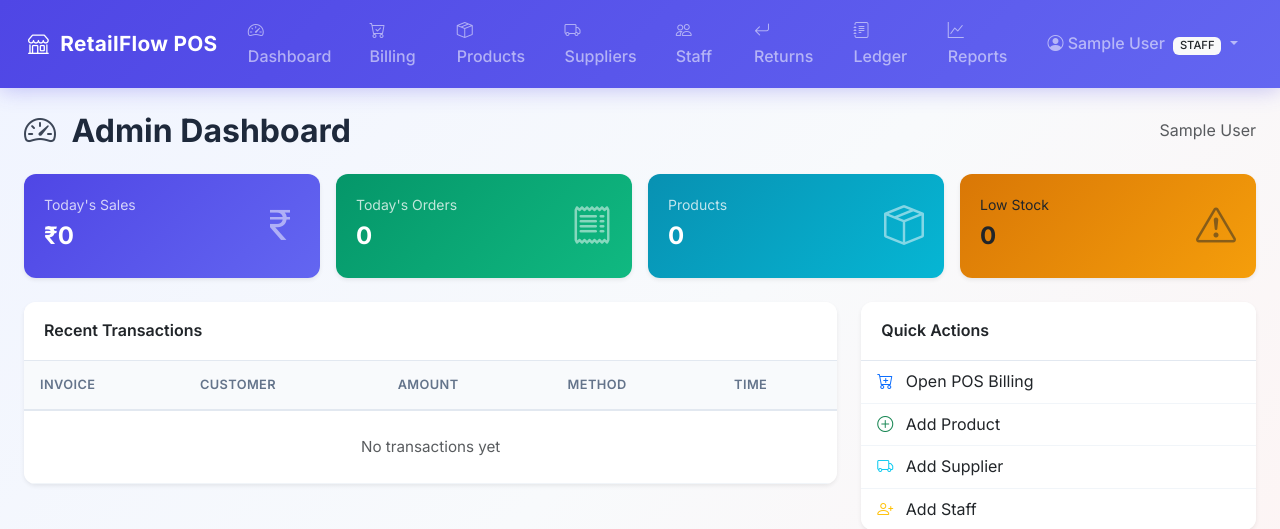
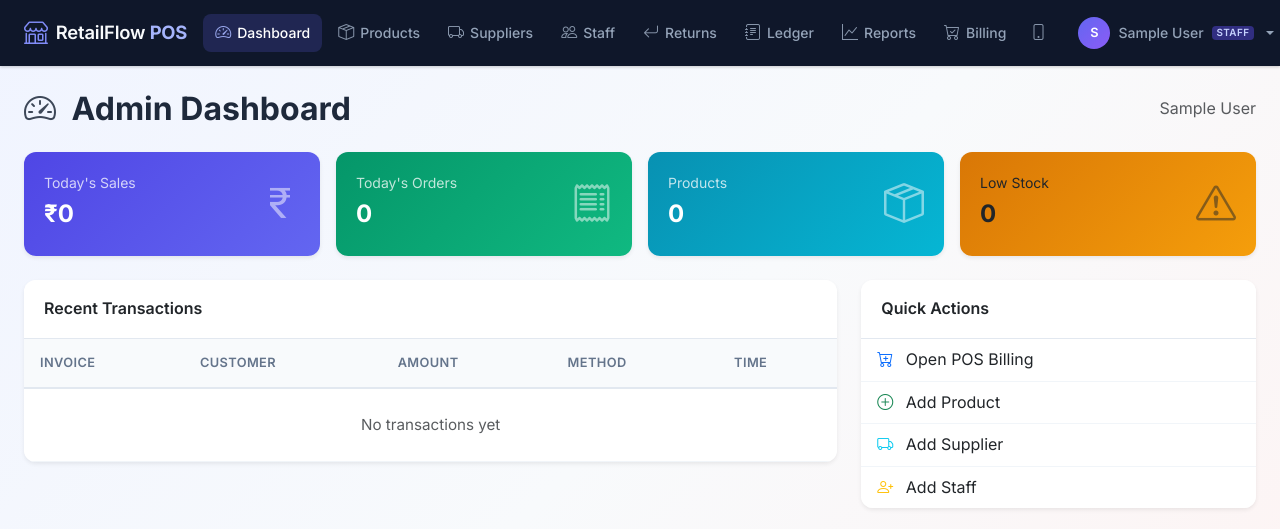
Before and after one commit to sabith-dev/RetailFlowPOS, a Django app: page /admin/ in a window 1280 px wide. Shown: the top 529 px of the page. Run offline with Django 5.2, Linux system fonts and the light colour scheme; the visitor is signed in with stand-in values (Sample User, id 1); data comes from the database, SQL or seed files in the repository; data that the repository does not hold is empty.

Commit message:
Update project features and UI

```diff
--- a/static/css/style.css
+++ b/static/css/style.css
@@ -36,37 +36,130 @@ body {
     line-height: 1.6;
 }
 
-/* ---------- Navbar ---------- */
+/* ========== PROFESSIONAL NAVBAR STRUCTURE ========== */
 .navbar {
-    background: linear-gradient(135deg, var(--primary) 0%, #6366f1 100%) !important;
-    box-shadow: 0 2px 20px rgba(79, 70, 229, 0.3);
-    padding: 0.7rem 1rem;
+    background: #0f172a !important;
+    box-shadow: 0 1px 3px rgba(0, 0, 0, 0.2);
+    padding: 0.55rem 0;
+    min-height: 58px;
 }
 
 .navbar-brand {
+    font-weight: 600;
+    font-size: 1.15rem;
+    color: #f8fafc !important;
+    letter-spacing: -0.2px;
+}
+
+.navbar-brand strong {
     font-weight: 700;
-    font-size: 1.3rem;
-    letter-spacing: 0.3px;
+    color: #a5b4fc;
 }
 
 .navbar-brand i {
-    margin-right: 6px;
+    color: #818cf8;
 }
 
-.nav-link {
+.navbar .nav-link {
+    color: #94a3b8 !important;
     font-weight: 500;
+    font-size: 0.875rem;
+    padding: 0.4rem 0.75rem !important;
     border-radius: 8px;
-    padding: 0.45rem 0.9rem !important;
-    transition: var(--transition);
+    transition: all 0.15s ease;
+    display: flex;
+    align-items: center;
+    gap: 6px;
 }
 
-.nav-link:hover {
-    background: rgba(255, 255, 255, 0.15);
+.navbar .nav-link i {
+    font-size: 1rem;
+    opacity: 0.9;
+}
+
+.navbar .nav-link:hover {
+    color: #f1f5f9 !important;
+    background: rgba(255, 255, 255, 0.06);
+}
+
+.navbar .nav-link.active {
+    color: #ffffff !important;
+    background: rgba(99, 102, 241, 0.2);
+}
+
+.navbar .nav-link.active i {
+    color: #a5b4fc;
+}
+
+/* User avatar circle */
+.user-avatar {
+    width: 32px;
+    height: 32px;
+    border-radius: 50%;
+    background: linear-gradient(135deg, #6366f1, #8b5cf6);
+    color: white;
+    font-size: 0.8rem;
+    font-weight: 600;
+    display: flex;
+    align-items: center;
+    justify-content: center;
+    flex-shrink: 0;
 }
 
 .navbar .badge {
-    font-size: 0.7rem;
-    padding: 0.3em 0.6em;
+    font-size: 0.62rem;
+    padding: 0.25em 0.5em;
+    border-radius: 4px;
+    background: #312e81 !important;
+    color: #c7d2fe;
+    font-weight: 600;
+    letter-spacing: 0.4px;
+}
+
+/* Dropdown */
+.navbar .dropdown-menu {
+    background: #1e293b;
+    border: 1px solid rgba(255, 255, 255, 0.06);
+    border-radius: 10px;
+    box-shadow: 0 12px 40px rgba(0, 0, 0, 0.4);
+    padding: 0.4rem;
+    margin-top: 8px !important;
+}
+
+.navbar .dropdown-item {
+    color: #cbd5e1;
+    border-radius: 6px;
+    font-size: 0.875rem;
+    padding: 0.5rem 0.85rem;
+    display: flex;
+    align-items: center;
+}
+
+.navbar .dropdown-item:hover {
+    background: rgba(99, 102, 241, 0.15);
+    color: #fff;
+}
+
+.navbar .dropdown-item.text-danger:hover {
+    background: rgba(239, 68, 68, 0.15);
+    color: #fca5a5;
+}
+
+.navbar .dropdown-divider {
+    border-color: rgba(255, 255, 255, 0.06);
+    margin: 0.3rem 0;
+}
+
+/* Toggler for mobile */
+.navbar-toggler {
+    border: none;
+    padding: 0.25rem;
+}
+.navbar-toggler:focus {
+    box-shadow: none;
+}
+.navbar-toggler-icon {
+    filter: invert(1);
 }
 
 /* ---------- Cards ---------- */
--- a/templates/base.html
+++ b/templates/base.html
@@ -12,76 +12,123 @@
 </head>
 <body>
     {% if user.is_authenticated %}
-    <nav class="navbar navbar-expand-lg navbar-dark bg-primary sticky-top">
-        <div class="container-fluid">
-            <a class="navbar-brand fw-bold" href="{% url 'root' %}">
-                <i class="bi bi-shop"></i> RetailFlow POS
+        <nav class="navbar navbar-expand-lg sticky-top">
+            <div class="container-fluid px-3 px-lg-4">
+
+                <!-- Brand -->
+                <a class="navbar-brand d-flex align-items-center gap-2" href="{% url 'root' %}">
+                    <i class="bi bi-shop fs-4"></i>
+                    <span>RetailFlow <strong>POS</strong></span>
                 </a>
-            <button class="navbar-toggler" type="button" data-bs-toggle="collapse" data-bs-target="#nav">
+
+                <!-- Mobile toggle -->
+                <button class="navbar-toggler border-0" type="button" data-bs-toggle="collapse" data-bs-target="#mainNav">
                     <span class="navbar-toggler-icon"></span>
                 </button>
-            <div class="collapse navbar-collapse" id="nav">
-                <ul class="navbar-nav me-auto">
+
+                <div class="collapse navbar-collapse" id="mainNav">
+
+                    <!-- Center / Main links -->
+                    <ul class="navbar-nav mx-auto gap-1">
                         {% if user.is_superuser or user.profile.is_admin %}
                         <li class="nav-item">
-                        <a class="nav-link" href="{% url 'dashboard:home' %}">
+                            <a class="nav-link {% if request.resolver_match.url_name == 'home' or request.resolver_match.url_name == 'dashboard' %}active{% endif %}"
+                            href="{% url 'dashboard:home' %}">
                                 <i class="bi bi-speedometer2"></i> Dashboard
                             </a>
                         </li>
-                    {% endif %}
                         <li class="nav-item">
-                        <a class="nav-link" href="{% url 'billing:pos' %}">
-                            <i class="bi bi-cart-check"></i> Billing
-                        </a>
-                    </li>
-                    <li class="nav-item">
-                        <a class="nav-link" href="{% url 'products:list' %}">
+                            <a class="nav-link {% if 'products' in request.path %}active{% endif %}"
+                            href="{% url 'products:list' %}">
                                 <i class="bi bi-box-seam"></i> Products
                             </a>
                         </li>
                         <li class="nav-item">
-                        <a class="nav-link" href="{% url 'suppliers:list' %}">
+                            <a class="nav-link {% if 'suppliers' in request.path %}active{% endif %}"
+                            href="{% url 'suppliers:list' %}">
                                 <i class="bi bi-truck"></i> Suppliers
                             </a>
                         </li>
                         <li class="nav-item">
-                        <a class="nav-link" href="{% url 'accounts:staff_list' %}">
+                            <a class="nav-link {% if 'staff' in request.path %}active{% endif %}"
+                            href="{% url 'accounts:staff_list' %}">
                                 <i class="bi bi-people"></i> Staff
                             </a>
                         </li>
                         <li class="nav-item">
-                        <a class="nav-link" href="{% url 'returns:list' %}">
+                            <a class="nav-link {% if 'returns' in request.path %}active{% endif %}"
+                            href="{% url 'returns:list' %}">
                                 <i class="bi bi-arrow-return-left"></i> Returns
                             </a>
                         </li>
                         <li class="nav-item">
-                        <a class="nav-link" href="{% url 'ledger:list' %}">
+                            <a class="nav-link {% if 'ledger' in request.path %}active{% endif %}"
+                            href="{% url 'ledger:list' %}">
                                 <i class="bi bi-journal-text"></i> Ledger
                             </a>
                         </li>
                         <li class="nav-item">
-                        <a class="nav-link" href="{% url 'reports:home' %}">
+                            <a class="nav-link {% if 'reports' in request.path %}active{% endif %}"
+                            href="{% url 'reports:home' %}">
                                 <i class="bi bi-graph-up"></i> Reports
+                            </a>
+                        </li>
+                        {% endif %}
+
+                        <li class="nav-item">
+                            <a class="nav-link {% if 'billing' in request.path %}active{% endif %}"
+                            href="{% url 'billing:pos' %}">
+                                <i class="bi bi-cart-check"></i> Billing
                             </a>
                         </li>
                     </ul>
 
-                <ul class="navbar-nav">
+                    <!-- Right side: User -->
+                    <ul class="navbar-nav align-items-lg-center gap-2">
+                        {% if user.is_superuser or user.profile.is_admin %}
+                        <li class="nav-item d-none d-lg-block">
+                            <a class="nav-link" href="{% url 'dashboard:mobile_home' %}" title="Mobile Admin">
+                                <i class="bi bi-phone"></i>
+                            </a>
+                        </li>
+                        {% endif %}
+
                         <li class="nav-item dropdown">
-                        <a class="nav-link dropdown-toggle" href="#" data-bs-toggle="dropdown">
-                            <i class="bi bi-person-circle"></i>
+                            <a class="nav-link dropdown-toggle d-flex align-items-center gap-2" href="#"
+                            data-bs-toggle="dropdown">
+                                <div class="user-avatar">
+                                    {{ user.first_name|slice:":1"|default:user.username|slice:":1"|upper }}
+                                </div>
+                                <span class="d-none d-lg-inline">
                                     {{ user.get_full_name|default:user.username }}
+                                </span>
                                 {% if user.profile %}
-                                <span class="badge bg-light text-dark ms-1">{{ user.profile.role }}</span>
+                                <span class="badge">{{ user.profile.role }}</span>
                                 {% endif %}
                             </a>
                             <ul class="dropdown-menu dropdown-menu-end">
-                            <li><a class="dropdown-item" href="{% url 'accounts:profile' %}">Profile</a></li>
+                                <li>
+                                    <a class="dropdown-item" href="{% url 'accounts:profile' %}">
+                                        <i class="bi bi-person me-2"></i> Profile
+                                    </a>
+                                </li>
+                                {% if user.is_superuser or user.profile.is_admin %}
+                                <li>
+                                    <a class="dropdown-item" href="{% url 'dashboard:mobile_home' %}">
+                                        <i class="bi bi-phone me-2"></i> Mobile Admin
+                                    </a>
+                                </li>
+                                {% endif %}
                                 <li><hr class="dropdown-divider"></li>
-                            <li><a class="dropdown-item" href="{% url 'accounts:logout' %}">Logout</a></li>
+                                <li>
+                                    <a class="dropdown-item text-danger" href="{% url 'accounts:logout' %}">
+                                        <i class="bi bi-box-arrow-right me-2"></i> Logout
+                                    </a>
+                                </li>
                             </ul>
                         </li>
                     </ul>
+
                 </div>
             </div>
         </nav>
```
Also changed, not shown: templates/mobile/base_mobile.html (+4 -3 lines), README.md. Lines whose indentation alone changed are shown as unchanged.
